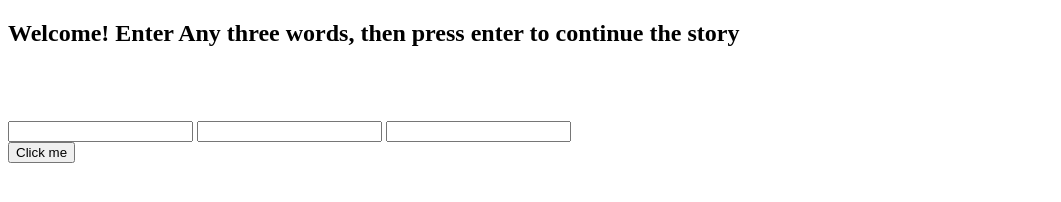
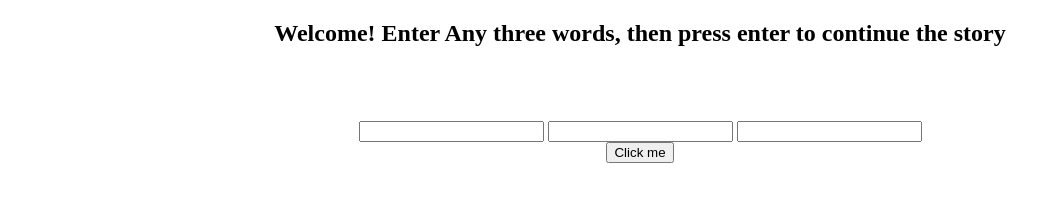
Before and after one commit to Bronsalt/bronsalt.github.io, a plain HTML site: page index.html in a window 1280 px wide. Shown: the whole page, without its empty margins (0-1061 px from the left). Drawn offline with Linux system fonts and the light colour scheme.

Commit message:
Update index.html

```diff
--- a/index.html
+++ b/index.html
@@ -1,6 +1,6 @@
 <!DOCTYPE html>
 <html>
-<h2>Welcome! Enter Any three words, then press enter to continue the story</h2>
+<center><h2>Welcome! Enter Any three words, then press enter to continue the story</h2>
 <br>
 <br>
 <br>
@@ -12,6 +12,8 @@
 </form>
 
 <button onclick="updateStory()">Click me</button>
+
+	</center>
 
 <br>
 <br>
```
